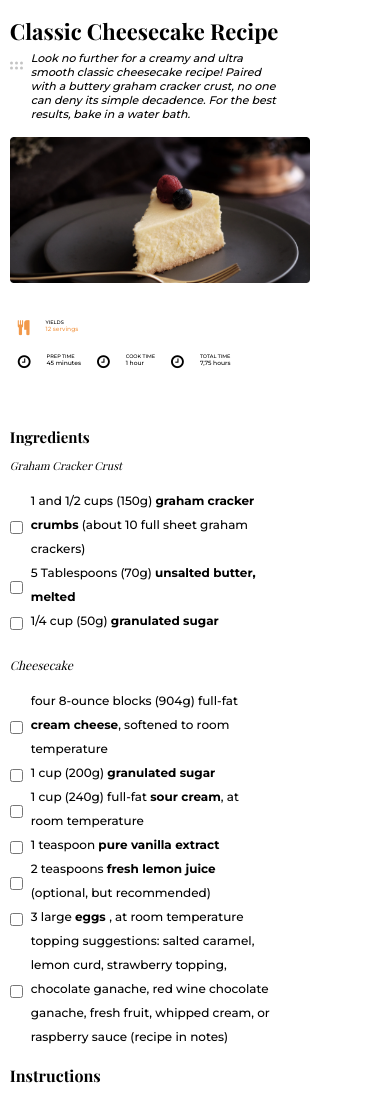
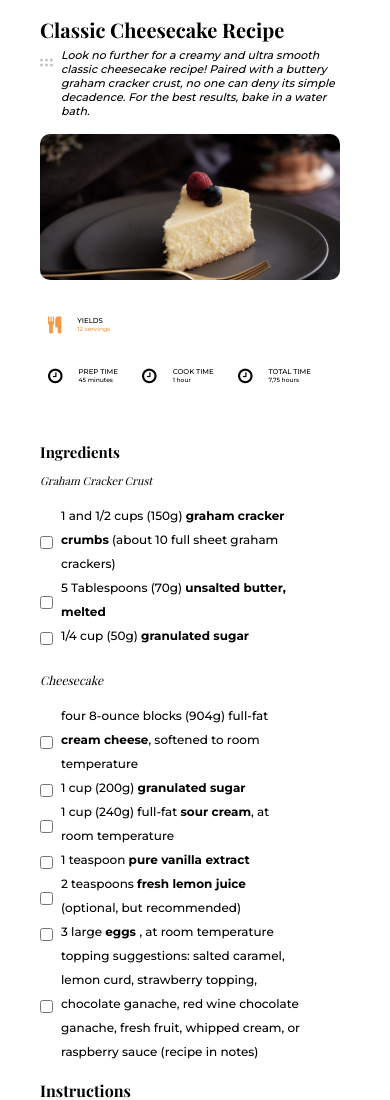
Before and after one commit to LeezeeUwakwe/Recipe-Page, a plain HTML site: page index.html in a window 390 px wide. Shown: the top 1100 px of the page. Drawn offline with nearby package versions, Linux system fonts and the light colour scheme; a web font is replaced by a local one.

Commit message:
cheese cake

```diff
--- a/main.css
+++ b/main.css
@@ -199,50 +199,67 @@ footer p {
   font-weight: 700;
   font-size: 12px;
 }
+
+
+/* media query */
 @media screen  and (max-width: 768px) {
  main {
     width: 100%;
   }
+  /* .wrapper {
+    width: 98%;
+  } */
   .wrapper {
-    width: 95%;
+    width: 310px;
   }
   .first-text h1 {
-    font-size: 22px;
+    font-size: 20px;
   }
   .first-text p {
     font-size: 11px;
-    width: 250px;
+    width: 275px;
     margin-top: 5px;
   }
    .Item {
-     font-size: 15px !important;
+     font-size: 17px !important;
+   }
+   .second-aside {
+     display: flex;
+     width: 90%;
+     justify-content: space-between;
+     padding-top: 1rem;
+
+
    }
 
   .dots {
     margin-bottom: 36px;
   }
   li {
-    width: 350px;
+    width: 300px;
   }
   .image-text img {
     width: 300px;
+    border-radius: 10px;
   }
   aside {
     position: relative;
     right: 0;
     bottom: 0;
-    width: 250px;
+    width: 100%;
     box-shadow: none;
   }
-  .second-aside {
-    display: flex;
-  }
+
   .content {
     display: flex;
     padding: 0;
   }
+  .Icon-text {
+    font-weight: 500;
+  }
   .Icon-text h4 {
-    font-size: 5px;
+    font-size: 7px;
+    margin: 0;
   }
   .Icon-text p {
     font-size: 6px;
```
